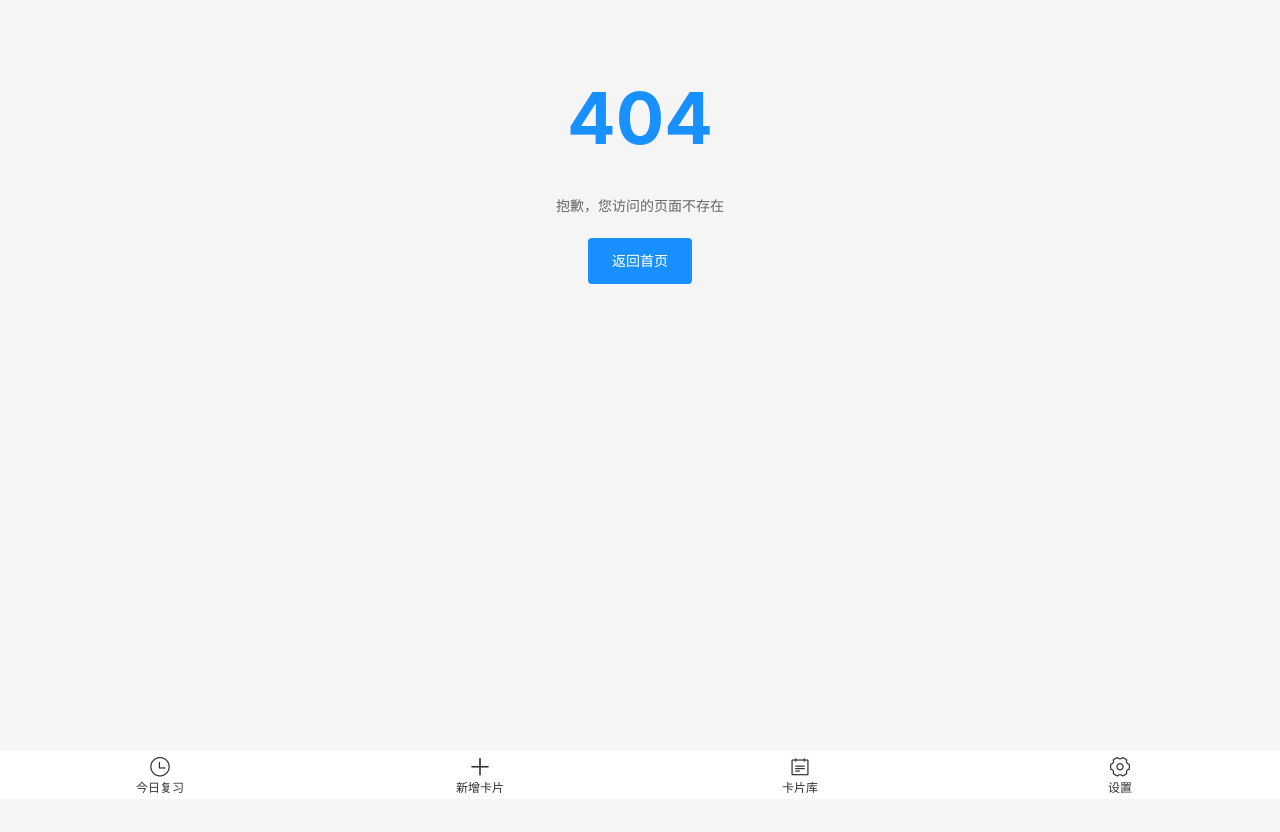
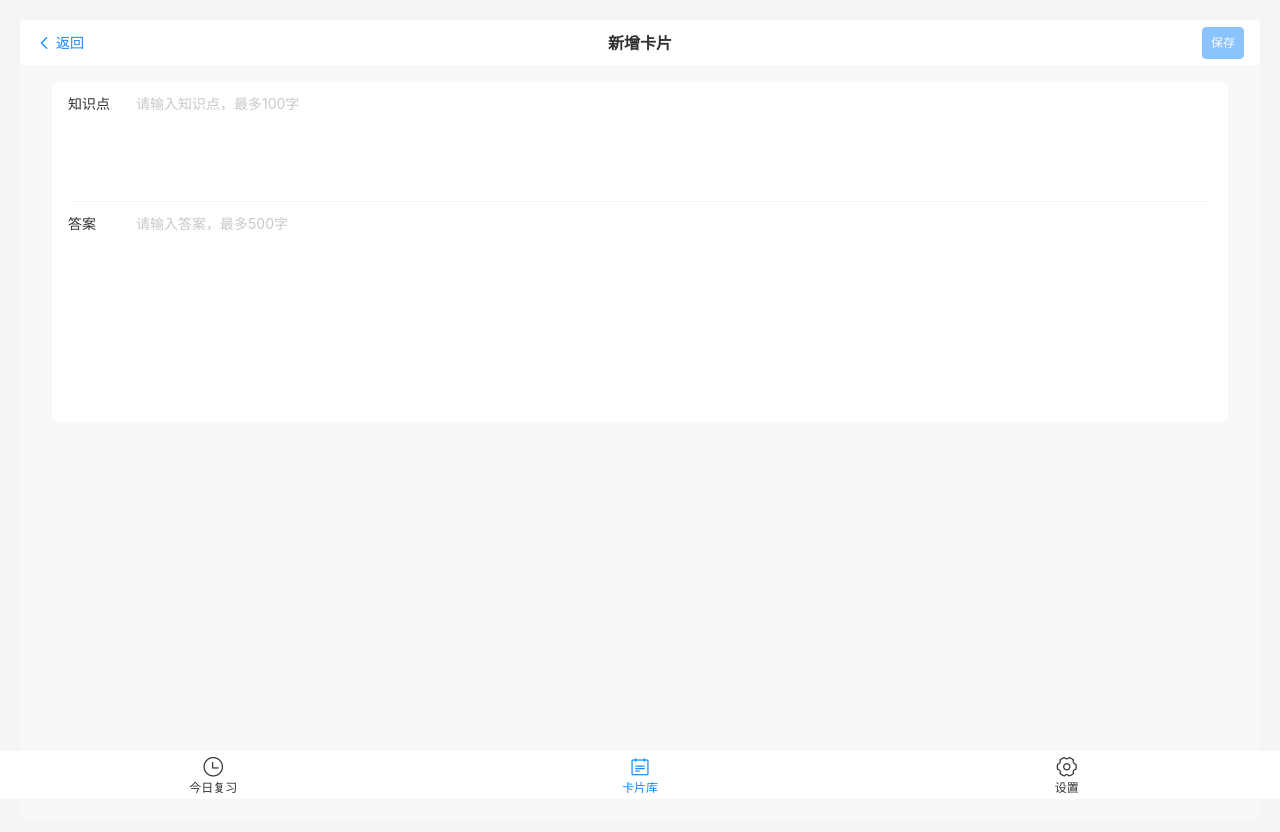
Before and after one commit to MontageWEB/anki-web, a Vue app: page /card/create in a window 1280 px wide. Before the commit this address had no page. Shown: the top 832 px of the page. Before the commit the page ends 800 px from the top, so only its background shows below. Built offline with nearby package versions, Linux system fonts and the light colour scheme.

Commit message:
docs: 更新卡片接口规范，添加 API 路径、字段映射、错误处理、组件命名及数据转换等详细说明

```diff
--- a/src/components/common/TabBar.vue
+++ b/src/components/common/TabBar.vue
@@ -3,38 +3,42 @@
     <van-tabbar-item
       to="/today-review"
       icon="clock-o"
+      :class="{ active: isActive('/today-review') }"
     >
       今日复习
     </van-tabbar-item>
     <van-tabbar-item
-      to="/card/add"
-      icon="plus"
-    >
-      新增卡片
-    </van-tabbar-item>
-    <van-tabbar-item
       to="/card/list"
       icon="notes-o"
+      :class="{ active: isActive('/card/list') }"
     >
       卡片库
     </van-tabbar-item>
     <van-tabbar-item
       to="/settings"
       icon="setting-o"
+      :class="{ active: isActive('/settings') }"
     >
       设置
     </van-tabbar-item>
   </van-tabbar>
 </template>
 
-<script>
-import { defineComponent, ref } from 'vue'
+<script setup>
+import { ref, computed } from 'vue'
+import { useRoute } from 'vue-router'
 
-export default defineComponent({
-  name: 'TabBar',
-  setup() {
-    const active = ref(0)
-    return { active }
-  }
-})
+const route = useRoute()
+const active = ref(0)
+
+// 判断导航项是否高亮
+const isActive = (path) => {
+  return route.path === path || route.meta.parent === path
+}
 </script>
+
+<style scoped>
+.active {
+  color: var(--van-primary-color);
+}
+</style>
--- a/src/router/index.js
+++ b/src/router/index.js
@@ -14,20 +14,26 @@ const routes = [
     }
   },
   {
-    path: '/card/add',
-    name: 'card-add',
-    component: () => import('@/views/card/add.vue'),
+    path: '/card',
+    children: [
+      {
+        path: 'create',
+        name: 'card-create',
+        component: () => import('@/views/card/create.vue'),
         meta: {
-      title: '新增卡片'
+          title: '新增卡片',
+          parent: '/card/list'
         }
       },
       {
-    path: '/card/list',
+        path: 'list',
         name: 'card-list',
         component: () => import('@/views/card/list.vue'),
         meta: {
           title: '卡片库'
         }
+      }
+    ]
   },
   {
     path: '/settings',
--- a/src/views/card/add.vue
+++ /dev/null
@@ -1,176 +0,0 @@
-<template>
-  <div class="card-add">
-    <van-nav-bar
-      title="新增卡片"
-      :left-arrow="showBackButton"
-      right-text="保存"
-      @click-left="handleBack"
-      @click-right="handleSave"
-    />
-    <div class="content">
-      <div class="form">
-        <!-- 知识点输入 -->
-        <div class="form-item">
-          <div class="label">知识点</div>
-          <van-field
-            v-model="formData.title"
-            type="textarea"
-            placeholder="请输入要记忆的知识点"
-            :rules="[{ required: true, message: '请输入知识点' }]"
-            rows="3"
-            autosize
-            maxlength="100"
-            show-word-limit
-          />
-        </div>
-
-        <!-- 答案输入 -->
-        <div class="form-item">
-          <div class="label">答案</div>
-          <van-field
-            v-model="formData.answer"
-            type="textarea"
-            placeholder="请输入答案或解释"
-            :rules="[{ required: true, message: '请输入答案' }]"
-            rows="6"
-            autosize
-            maxlength="500"
-            show-word-limit
-          />
-        </div>
-      </div>
-    </div>
-  </div>
-</template>
-
-<script>
-import { defineComponent, ref, computed } from 'vue'
-import { useRouter, useRoute } from 'vue-router'
-import { showToast } from 'vant'
-import { useCardStore } from '@/store/card'
-
-export default defineComponent({
-  name: 'CardAdd',
-  setup() {
-    const router = useRouter()
-    const route = useRoute()
-    const cardStore = useCardStore()
-
-    // 根据路由参数判断来源
-    const isFromList = computed(() => route.query.from === 'list')
-    const isFromTodayReview = computed(() => route.query.from === 'today-review')
-    const showBackButton = computed(() => isFromList.value || isFromTodayReview.value)
-
-    // 表单数据
-    const formData = ref({
-      title: '',
-      answer: ''
-    })
-
-    // 返回上一页
-    const handleBack = () => {
-      router.back()
-    }
-
-    // 清空表单
-    const resetForm = () => {
-      formData.value = {
-        title: '',
-        answer: ''
-      }
-    }
-
-    // 保存卡片
-    const handleSave = async () => {
-      // 表单验证
-      if (!formData.value.title.trim()) {
-        showToast('请输入知识点')
-        return
-      }
-      if (!formData.value.answer.trim()) {
-        showToast('请输入答案')
-        return
-      }
-
-      try {
-        // 创建卡片
-        await cardStore.addCard({
-          title: formData.value.title.trim(),
-          answer: formData.value.answer.trim()
-        })
-
-        // 显示成功提示
-        showToast({
-          type: 'success',
-          message: '添加成功'
-        })
-
-        // 根据来源执行不同的后续操作
-        if (isFromTodayReview.value) {
-          // 从今日复习页面进入：返回并刷新数据
-          await cardStore.fetchTodayCards() // 刷新今日复习数据
-          router.back()
-        } else {
-          // 从卡片库或底部导航进入：清空表单并停留在当前页面
-          resetForm()
-        }
-
-      } catch (error) {
-        console.error('保存失败:', error)
-        showToast({
-          type: 'fail',
-          message: '保存失败'
-        })
-      }
-    }
-
-    return {
-      formData,
-      showBackButton,
-      handleBack,
-      handleSave
-    }
-  }
-})
-</script>
-
-<style lang="scss" scoped>
-@use '@/styles/_variables' as *;
-
-.card-add {
-  min-height: 100vh;
-  background-color: $color-background;
-}
-
-.content {
-  padding: 16px;
-}
-
-.form {
-  .form-item {
-    margin-bottom: 24px;
-    background-color: #fff;
-    border-radius: 8px;
-    padding: 16px;
-
-    &:last-child {
-      margin-bottom: 0;
-    }
-  }
-
-  .label {
-    font-size: 14px;
-    color: $color-text-secondary;
-    margin-bottom: 8px;
-  }
-}
-
-:deep(.van-field) {
-  padding: 0;
-  background-color: transparent;
-}
-
-.hint-text {
-  color: $color-text-secondary;
-}
-</style>
--- /dev/null
+++ b/src/views/card/create.vue
@@ -0,0 +1,130 @@
+<template>
+  <div class="card-create">
+    <van-nav-bar
+      :title="title"
+      :left-text="showBack ? '返回' : ''"
+      :left-arrow="showBack"
+      @click-left="onClickLeft"
+    >
+      <template #right>
+        <van-button
+          type="primary"
+          size="small"
+          :loading="loading"
+          :disabled="!isValid"
+          @click="onSave"
+        >
+          保存
+        </van-button>
+      </template>
+    </van-nav-bar>
+
+    <div class="form-container">
+      <van-form @submit="onSave">
+        <van-cell-group inset>
+          <van-field
+            v-model="formData.title"
+            label="知识点"
+            type="textarea"
+            placeholder="请输入知识点，最多100字"
+            :rules="[
+              { required: true, message: '请输入知识点' },
+              { max: 100, message: '知识点最多100字' }
+            ]"
+            :autosize="{ minHeight: 100 }"
+          />
+          <van-field
+            v-model="formData.answer"
+            label="答案"
+            type="textarea"
+            placeholder="请输入答案，最多500字"
+            :rules="[
+              { required: true, message: '请输入答案' },
+              { max: 500, message: '答案最多500字' }
+            ]"
+            :autosize="{ minHeight: 200 }"
+          />
+        </van-cell-group>
+      </van-form>
+    </div>
+  </div>
+</template>
+
+<script setup>
+import { ref, computed } from 'vue'
+import { useRouter, useRoute } from 'vue-router'
+import { showSuccessToast, showToast } from 'vant'
+import { createCard } from '@/api/card'
+
+const router = useRouter()
+const route = useRoute()
+
+// 根据来源决定是否显示返回按钮和返回行为
+const source = route.query.source || 'review'
+const showBack = true
+const title = '新增卡片'
+
+// 表单数据
+const formData = ref({
+  title: '',
+  answer: ''
+})
+
+// 表单验证
+const isValid = computed(() => {
+  const { title, answer } = formData.value
+  return title.trim() && answer.trim() &&
+         title.length <= 100 && answer.length <= 500
+})
+
+// 加载状态
+const loading = ref(false)
+
+// 返回按钮处理
+const onClickLeft = () => {
+  router.back()
+}
+
+// 保存处理
+const onSave = async () => {
+  if (!isValid.value || loading.value) return
+
+  loading.value = true
+  try {
+    await createCard(formData.value)
+    showSuccessToast('创建成功')
+
+    // 根据来源决定保存后的行为
+    if (source === 'review') {
+      // 从今日复习页面进入：返回并刷新数据
+      router.back()
+    } else if (source === 'list') {
+      // 从卡片库进入：返回并刷新数据
+      router.back()
+    }
+  } catch (error) {
+    console.error('创建卡片失败:', error)
+    showToast({
+      type: 'fail',
+      message: '创建失败'
+    })
+  } finally {
+    loading.value = false
+  }
+}
+</script>
+
+<style lang="scss" scoped>
+.card-create {
+  height: 100vh;
+  background-color: #f7f8fa;
+
+  .form-container {
+    padding: 16px;
+  }
+
+  :deep(.van-field__label) {
+    width: 4em;
+  }
+}
+</style>
--- a/src/views/card/list.vue
+++ b/src/views/card/list.vue
@@ -33,7 +33,7 @@
           <div class="card-content" @click="showDetail(item)">
             <div class="title">{{ item.title }}</div>
             <div class="info">
-              <span class="time">创建时间：{{ formatDate(item.createTime) }}</span>
+              <span class="time">创建时间：{{ formatDate(item.createdAt) }}</span>
               <span class="count">已复习：{{ item.reviewCount }}次</span>
               <NextReviewTime :card="item" @update="handleReviewTimeUpdate" />
             </div>
@@ -98,7 +98,7 @@
         <div class="card-info">
           <div class="info-item">
             <span class="label">创建时间</span>
-            <span class="value">{{ formatDate(currentCard.createTime) }}</span>
+            <span class="value">{{ formatDate(currentCard.createdAt) }}</span>
           </div>
           <div class="info-item">
             <span class="label">已复习次数</span>
@@ -171,7 +171,7 @@
 </template>
 
 <script>
-import { defineComponent, ref, computed, onMounted } from 'vue'
+import { defineComponent, ref, computed, onMounted, onActivated } from 'vue'
 import { useRouter } from 'vue-router'
 import { showToast, showDialog, Popup } from 'vant'
 import { formatDate } from '@/utils/date'
@@ -209,6 +209,11 @@ export default defineComponent({
       )
     })
 
+    // 页面激活时刷新数据
+    onActivated(async () => {
+      await cardStore.initializeCards()
+    })
+
     // 初始化加载
     onMounted(async () => {
       await cardStore.initializeCards()
@@ -228,8 +233,8 @@ export default defineComponent({
     // 新增卡片
     const handleAdd = () => {
       router.push({
-        path: '/card/add',
-        query: { from: 'list' }
+        path: '/card/create',
+        query: { source: 'list' }
       })
     }
 
--- a/src/views/today-review/index.vue
+++ b/src/views/today-review/index.vue
@@ -155,7 +155,7 @@
 </template>
 
 <script setup>
-import { ref, onMounted } from 'vue'
+import { ref, onMounted, onActivated } from 'vue'
 import { useRouter } from 'vue-router'
 import { showSuccessToast, showToast, Swipe, SwipeItem } from 'vant'
 import storage from '@/utils/storage'
@@ -169,6 +169,16 @@ const currentIndex = ref(0)
 const showCalendar = ref(false)
 const minDate = ref(new Date())
 const currentEditingCard = ref(null)
+
+// 页面激活时刷新数据
+onActivated(async () => {
+  await fetchTodayCards()
+})
+
+// 初始化加载
+onMounted(async () => {
+  await fetchTodayCards()
+})
 
 // 格式化日期
 const formatDate = (dateString) => {
@@ -243,8 +253,8 @@ const handleForgotten = async (card) => {
 // 跳转到新增卡片页面
 const handleAdd = () => {
   router.push({
-    path: '/card/add',
-    query: { from: 'today-review' }
+    path: '/card/create',
+    query: { source: 'review' }
   })
 }
 
@@ -307,10 +317,6 @@ const handleReviewTimeUpdate = async () => {
     currentIndex.value = todayCards.value.length - 1
   }
 }
-
-onMounted(() => {
-  fetchTodayCards()
-})
 </script>
 
 <style lang="scss" scoped>
```
Also changed, not shown: 2 other files (tests, documents, lock files or other folders). Lines whose indentation alone changed are shown as unchanged.
